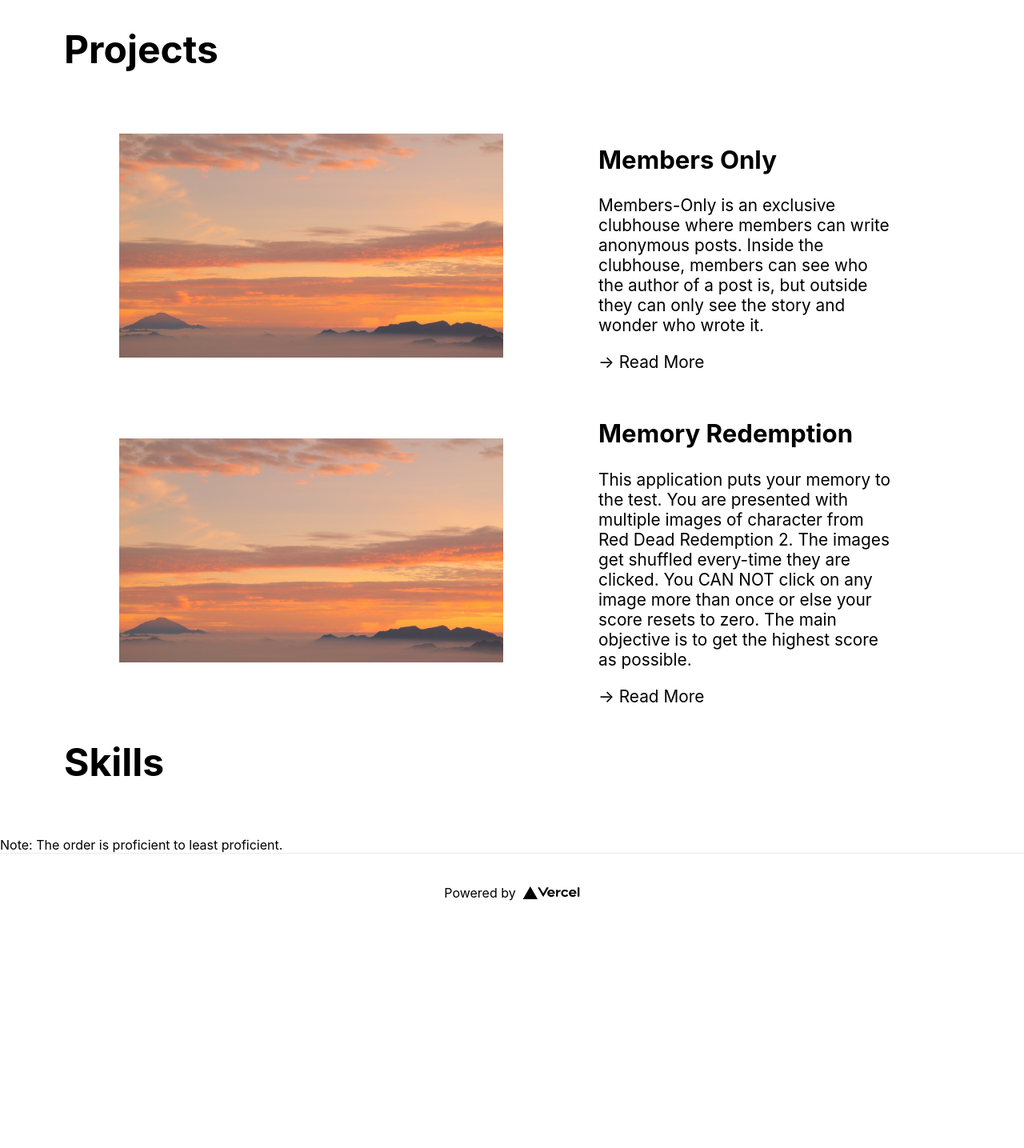
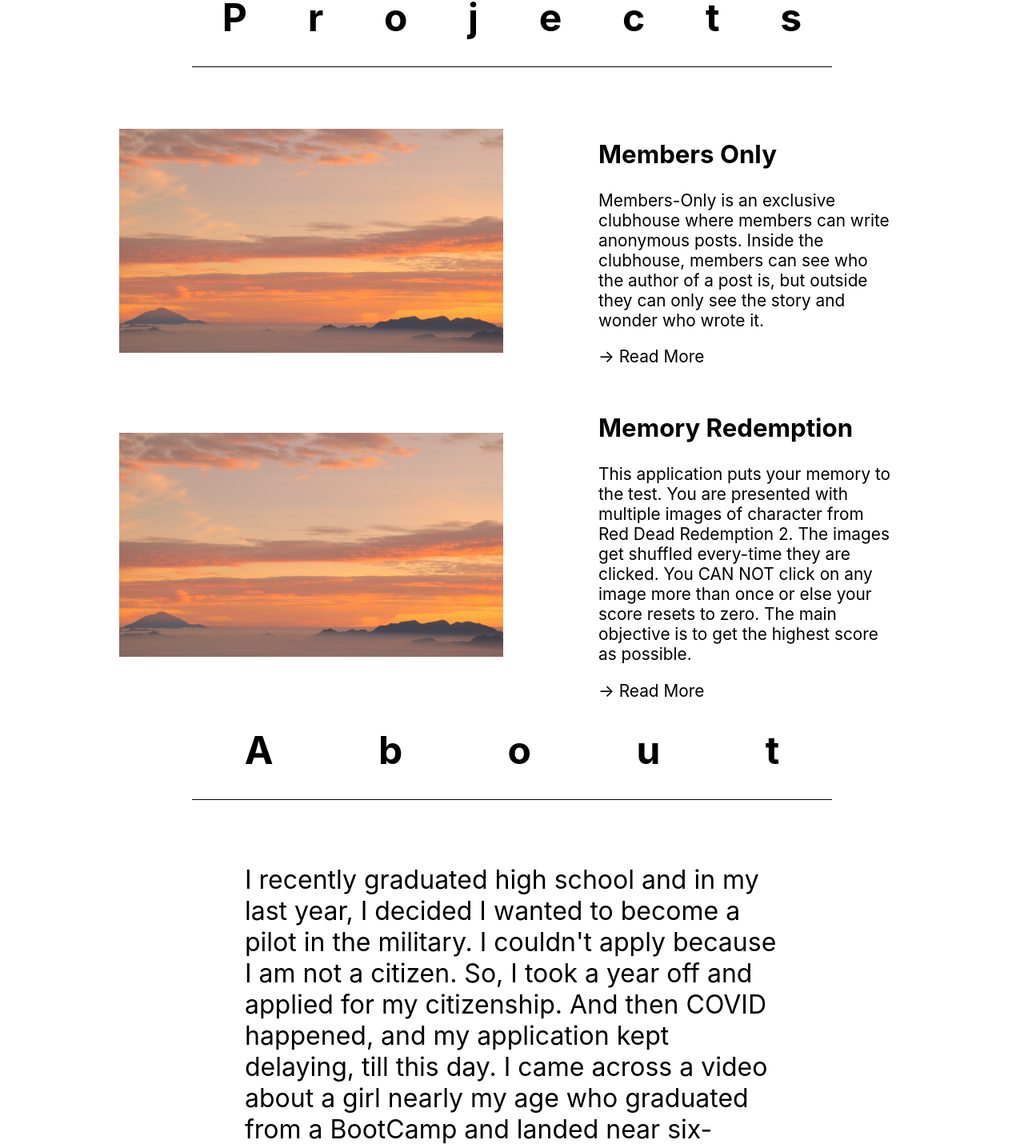
Before and after one commit to srirajbura16/srirajbura.com, a Next.js app: page / in a window 1280 px wide. Shown: the part 798-2233 px from the top of the page at 80% size. Before the commit the page ends 1964 px from the top, so only its background shows below. Built offline with nearby package versions, Linux system fonts and the light colour scheme.

Commit message:
implemented styles and sectionTitle component

```diff
--- /dev/null
+++ b/components/About.js
@@ -0,0 +1,16 @@
+import styles from '../styles/About.module.css';
+
+export default function About() {
+  return (
+    <div className={styles.container}>
+      <div className="note">
+        I recently graduated high school and in my last year, I decided I wanted
+        to become a pilot in the military. I couldn't apply because I am not a
+        citizen. So, I took a year off and applied for my citizenship. And then
+        COVID happened, and my application kept delaying, till this day. I came
+        across a video about a girl nearly my age who graduated from a BootCamp
+        and landed near six-figure salary. I started researching
+      </div>
+    </div>
+  );
+}
--- a/components/Nav.js
+++ b/components/Nav.js
@@ -15,12 +15,12 @@ export default function Nav() {
         <li>
           {' '}
           <Link href="/">
-            <a className={styles.nav_link}>Skills</a>
+            <a className={styles.nav_link}>About</a>
           </Link>
         </li>
         <li>
           <Link href="/">
-            <a className={styles.nav_link}>About</a>
+            <a className={styles.nav_link}>Contact</a>
           </Link>
         </li>
         <li>
--- /dev/null
+++ b/components/SectionTitle.js
@@ -0,0 +1,9 @@
+export default function Nav({ chars }) {
+  return (
+    <div className="section-title">
+      {chars.split('').map((char) => {
+        return <div>{char}</div>;
+      })}
+    </div>
+  );
+}
--- a/components/Skills.js
+++ /dev/null
@@ -1,11 +0,0 @@
-import styles from '../styles/Layout.module.css';
-
-export default function Skills() {
-  return (
-    <div className={styles.container}>
-      <div className="note">
-        Note: The order is proficient to least proficient.
-      </div>
-    </div>
-  );
-}
--- a/pages/index.js
+++ b/pages/index.js
@@ -1,7 +1,8 @@
 import styles from '../styles/Home.module.css';
+import SectionTitle from '../components/SectionTitle';
 import Layout from '../components/Layout';
 import Projects from '../components/Projects';
-import Skills from '../components/Skills';
+import About from '../components/About';
 
 export default function Home() {
   return (
@@ -17,13 +18,14 @@ export default function Home() {
       </section>
 
       <section>
-        <h1 className="section-title">Projects</h1>
+        <SectionTitle chars="Projects" />
+
         <Projects />
       </section>
 
       <section>
-        <h1 className="section-title">Skills</h1>
-        <Skills />
+        <SectionTitle chars="About" />
+        <About />
       </section>
     </Layout>
   );
--- /dev/null
+++ b/styles/About.module.css
@@ -0,0 +1,7 @@
+.container {
+  max-width: 700px;
+  margin: 0 auto;
+  padding: 1rem;
+  font-size: 2rem;
+  text-align: start;
+}
--- a/styles/globals.css
+++ b/styles/globals.css
@@ -16,18 +16,15 @@ a {
 }
 
 .section-title {
-  margin-left: 5rem;
-  margin-bottom: 4rem;
+  display: flex;
+  justify-content: space-around;
+  max-width: 800px;
+  margin: 0 auto 4rem auto;
+  font-weight: bold;
   font-size: 3rem;
+  border-bottom: 1px solid black;
+  padding-bottom: 2rem;
 }
 
 @media only screen and (max-width: 790px) {
-  .section-title {
-    margin-left: 0;
-    text-align: center;
-  }
-
-  .note {
-    text-align: center;
-  }
 }
```
Also changed, not shown: styles/Skills.module.css (deleted).
